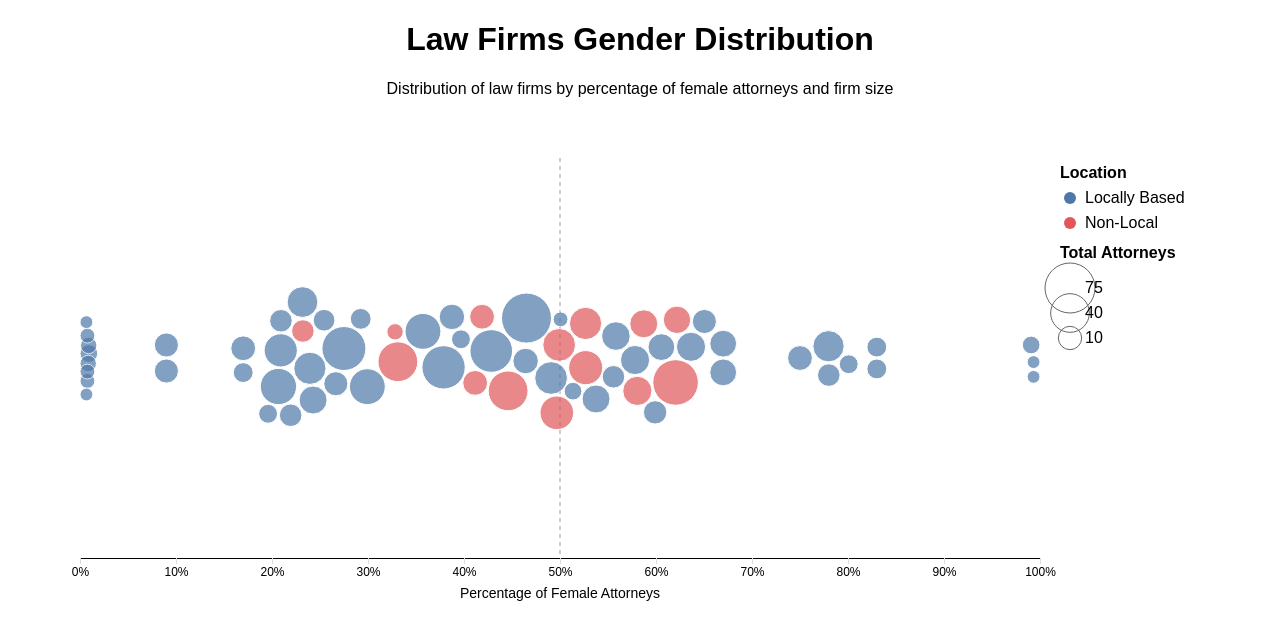
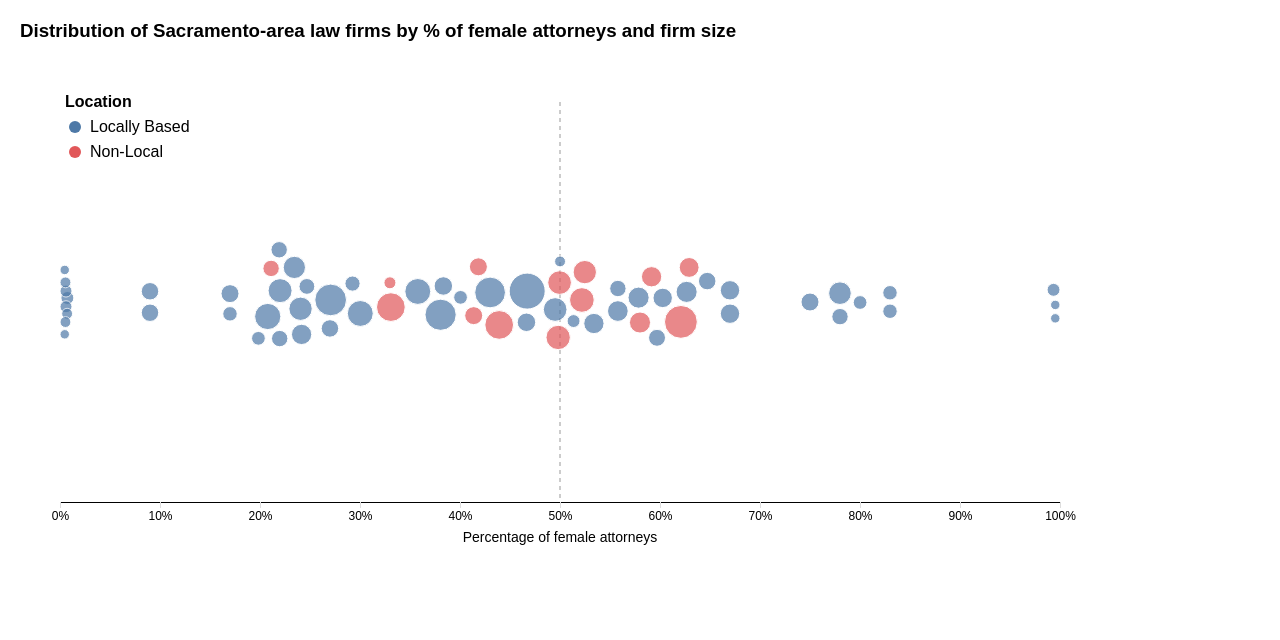
Before and after one commit to sacbizjournal/lawfirm-diversity, a website: page index.html in a window 1280 px wide. Drawn offline with nearby package versions, Linux system fonts and the light colour scheme.

Commit message:
code updated

```diff
--- a/index.html
+++ b/index.html
@@ -12,12 +12,12 @@
             background-color: #fff;
         }
         .title {
-            text-align: center;
+            text-align: left;
             margin-bottom: 20px;
         }
         .chart-container {
             width: 100%;
-            max-width: 1200px;
+            max-width: auto;
             margin: 0 auto;
             background-color: #fff;
             position: relative;
@@ -38,7 +38,7 @@
             stroke-dasharray: 4;
         }
         .legend text {
-            font-size: 12px;
+            font-size: 10px;
         }
         .tick text {
             font-size: 12px;
@@ -71,8 +71,7 @@
 </head>
 <body>
     <div class="title">
-        <h1>Law Firms Gender Distribution</h1>
-        <p>Distribution of law firms by percentage of female attorneys and firm size</p>
+        <h3>Distribution of Sacramento-area law firms by % of female attorneys and firm size</h3>
     </div>
     <div class="chart-container" id="chart"></div>
     <!-- Load data first, then the visualization script -->
--- a/script.js
+++ b/script.js
@@ -3,9 +3,9 @@ document.addEventListener('DOMContentLoaded', () => {
     // Get data from global scope
     const data = window.lawFirmsData;
 
-    // Set up the chart dimensions
+    // Set up initial chart dimensions
     const margin = { top: 40, right: 200, bottom: 60, left: 40 };
-    const width = 1200 - margin.left - margin.right;
+    let width = document.getElementById('chart').clientWidth - margin.left - margin.right;
     const height = 500 - margin.top - margin.bottom;
 
     // Create tooltip div
@@ -23,166 +23,128 @@ document.addEventListener('DOMContentLoaded', () => {
         .attr('transform', `translate(${margin.left},${margin.top})`);
 
     // Create scales
-    const xScale = d3.scaleLinear()
-        .domain([0, 1])
-        .range([0, width]);
-
-    // Scale for circle sizes
+    const xScale = d3.scaleLinear().domain([0, 1]).range([0, width]);
     const sizeScale = d3.scaleSqrt()
         .domain([0, d3.max(data, d => d.totalAttorney)])
-        .range([4, 25]);
+        .range([3, 18]);
 
-    // Draw the center line
-    svg.append('line')
+    // Draw the center 50% line
+    const centerLine = svg.append('line')
         .attr('class', 'center-line')
-        .attr('x1', xScale(0.5))
-        .attr('y1', 0)
-        .attr('x2', xScale(0.5))
-        .attr('y2', height)
         .style('stroke', '#999')
         .style('stroke-width', '1px')
         .style('stroke-dasharray', '4');
 
     // Create a group for the dots
-    const dotsGroup = svg.append('g')
-        .attr('class', 'dots');
+    const dotsGroup = svg.append('g').attr('class', 'dots');
 
-    // Initialize the dots with starting positions
+    // Initialize the dots
     const dots = dotsGroup.selectAll('.dot')
         .data(data)
         .join('circle')
         .attr('class', 'dot')
         .attr('r', d => sizeScale(d.totalAttorney))
-        .attr('cx', d => xScale(d.fPercentage))
-        .attr('cy', height / 2)
         .style('fill', d => d.locallyBased === 'Y' ? '#4e79a7' : '#e15759')
         .style('stroke', '#fff')
         .style('stroke-width', '1px')
         .style('opacity', 0.7);
 
     // Add mouse events for tooltips
-    dots.on('mouseover', function(event, d) {
-        const [mouseX, mouseY] = d3.pointer(event, document.body);
+    dots.on('mouseover', function (event, d) {
+        d3.select(this).style('opacity', 1).style('stroke', '#000').style('stroke-width', '2px');
 
-        d3.select(this)
-            .style('opacity', 1)
-            .style('stroke', '#000')
-            .style('stroke-width', '2px');
-
-        tooltip.transition()
-            .duration(200)
-            .style('opacity', 1);
-
+        tooltip.transition().duration(200).style('opacity', 1);
         tooltip.html(`
             <div class="firm-name">${d.name}</div>
             <div class="info-row">Total Attorneys: ${d.totalAttorney}</div>
             <div class="info-row">Female Attorneys: ${(d.fPercentage * 100).toFixed(1)}%</div>
             <div class="info-row">${d.locallyBased === 'Y' ? 'Locally Based' : 'Non-Local'}</div>
         `)
-        .style('left', `${mouseX + 10}px`)
-        .style('top', `${mouseY - 10}px`);
+        .style('left', `${event.pageX + 10}px`)
+        .style('top', `${event.pageY - 10}px`);
     })
-    .on('mousemove', function(event) {
-        const [mouseX, mouseY] = d3.pointer(event, document.body);
-        tooltip
-            .style('left', `${mouseX + 10}px`)
-            .style('top', `${mouseY - 10}px`);
+    .on('mousemove', function (event) {
+        tooltip.style('left', `${event.pageX + 10}px`).style('top', `${event.pageY - 10}px`);
     })
-    .on('mouseout', function() {
-        d3.select(this)
-            .style('opacity', 0.7)
-            .style('stroke', '#fff')
-            .style('stroke-width', '1px');
-
-        tooltip.transition()
-            .duration(500)
-            .style('opacity', 0);
+    .on('mouseout', function () {
+        d3.select(this).style('opacity', 0.7).style('stroke', '#fff').style('stroke-width', '1px');
+        tooltip.transition().duration(500).style('opacity', 0);
     });
 
     // Create and start the simulation
     const simulation = d3.forceSimulation(data)
         .force('x', d3.forceX(d => xScale(d.fPercentage)).strength(1))
         .force('y', d3.forceY(height / 2).strength(0.1))
-        .force('collision', d3.forceCollide().radius(d => sizeScale(d.totalAttorney) + 1).strength(0.7))
+        .force('collision', d3.forceCollide().radius(d => sizeScale(d.totalAttorney) + 2).strength(0.8))
         .alphaDecay(0.01);
 
-    // Update dot positions on each tick of the simulation
     simulation.on('tick', () => {
-        dots
-            .attr('cx', d => Math.max(sizeScale(d.totalAttorney), Math.min(width - sizeScale(d.totalAttorney), d.x)))
+        dots.attr('cx', d => Math.max(sizeScale(d.totalAttorney), Math.min(width - sizeScale(d.totalAttorney), d.x)))
             .attr('cy', d => Math.max(sizeScale(d.totalAttorney), Math.min(height - sizeScale(d.totalAttorney), d.y)));
     });
 
     // Add x-axis
-    const xAxis = d3.axisBottom(xScale)
-        .tickFormat(d3.format('.0%'))
-        .ticks(10);
+    const xAxis = d3.axisBottom(xScale).tickFormat(d3.format('.0%')).ticks(10);
+    const xAxisGroup = svg.append('g').attr('class', 'x-axis').attr('transform', `translate(0,${height})`);
+    xAxisGroup.call(xAxis);
 
-    svg.append('g')
-        .attr('transform', `translate(0,${height})`)
-        .call(xAxis);
-
-    // Add labels
+    // Add axis label
     svg.append('text')
         .attr('class', 'axis-label')
         .attr('x', width / 2)
         .attr('y', height + 40)
         .attr('text-anchor', 'middle')
         .style('font-size', '14px')
-        .text('Percentage of Female Attorneys');
+        .text('Percentage of female attorneys');
 
     // Add legend
-    const legend = svg.append('g')
-        .attr('transform', `translate(${width + 20}, 20)`);
+    const legend = svg.append('g');
 
-    // Legend for locally based
-    legend.append('text')
-        .attr('x', 0)
-        .attr('y', 0)
-        .attr('font-weight', 'bold')
-        .text('Location');
+    function updateChart() {
+        width = document.getElementById('chart').clientWidth - margin.left - margin.right;
+        xScale.range([0, width]);
 
-    legend.append('circle')
-        .attr('cx', 10)
-        .attr('cy', 20)
-        .attr('r', 6)
-        .style('fill', '#4e79a7');
+        d3.select('svg').attr('width', width + margin.left + margin.right);
+        xAxisGroup.call(xAxis);
 
-    legend.append('text')
-        .attr('x', 25)
-        .attr('y', 25)
-        .text('Locally Based');
+        // update center line
+        centerLine.attr('x1', xScale(0.5)).attr('y1', 0).attr('x2', xScale(0.5)).attr('y2', height);
 
-    legend.append('circle')
-        .attr('cx', 10)
-        .attr('cy', 45)
-        .attr('r', 6)
-        .style('fill', '#e15759');
+        // update axis label
+        d3.select('.axis-label')
+            .attr('x', width / 2); // Update position dynamically
 
-    legend.append('text')
-        .attr('x', 25)
-        .attr('y', 50)
-        .text('Non-Local');
+        // update legend position
+        legend.attr('transform', `translate(5, 5)`).html(`
+            <text x="0" y="0" font-weight="bold">Location</text>
+            <circle cx="10" cy="20" r="6" fill="#4e79a7"></circle>
+            <text x="25" y="25">Locally Based</text>
+            <circle cx="10" cy="45" r="6" fill="#e15759"></circle>
+            <text x="25" y="50">Non-Local</text>
+        `);
+        // <text x="0" y="80" font-weight="bold">Total Attorneys</text>
 
-    // Legend for size
-    legend.append('text')
-        .attr('x', 0)
-        .attr('y', 80)
-        .attr('font-weight', 'bold')
-        .text('Total Attorneys');
+        // // Size legend dynamically
+        // const sizeLegendValues = [75, 40, 10];
+        // sizeLegendValues.forEach((value, i) => {
+        //     legend.append('circle')
+        //         .attr('cx', 10)
+        //         .attr('cy', 110 + i * 25)
+        //         .attr('r', sizeScale(value))
+        //         .style('fill', 'none')
+        //         .style('stroke', '#666');
 
-    const sizeLegendValues = [75, 40, 10];
-    sizeLegendValues.forEach((value, i) => {
-        legend.append('circle')
-            .attr('cx', 10)
-            .attr('cy', 110 + i * 25)
-            .attr('r', sizeScale(value))
-            .style('fill', 'none')
-            .style('stroke', '#666');
+        //     legend.append('text')
+        //         .attr('x', 25)
+        //         .attr('y', 115 + i * 25)
+        //         .text(value);
+        // });
 
-        legend.append('text')
-            .attr('x', 25)
-            .attr('y', 115 + i * 25)
-            .text(value);
-    });
+        simulation.force('x', d3.forceX(d => xScale(d.fPercentage)).strength(1));
+        simulation.alpha(1).restart();
+    }
+
+    // Resize event listener
+    window.addEventListener('resize', updateChart);
+    updateChart();
 });
```
